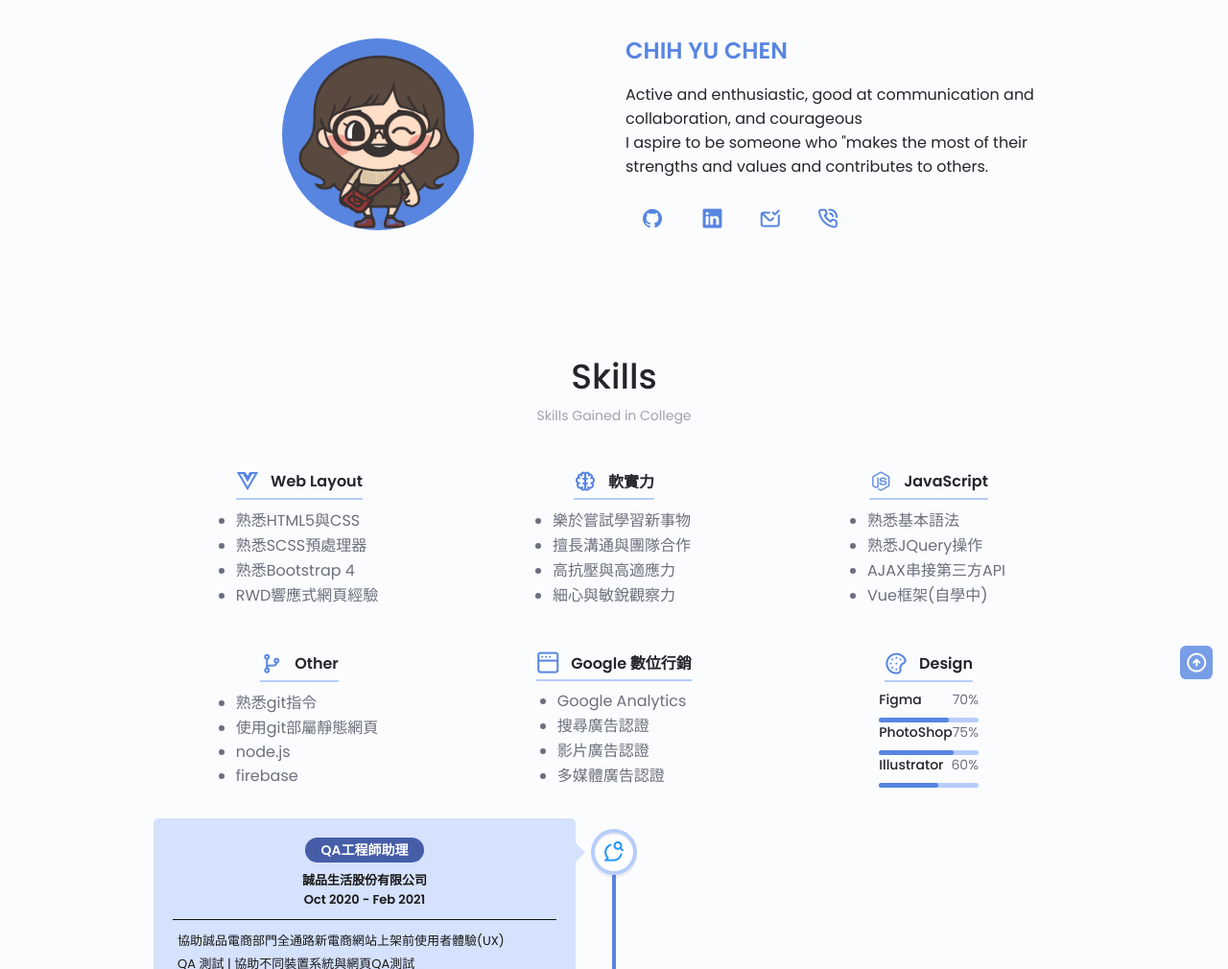
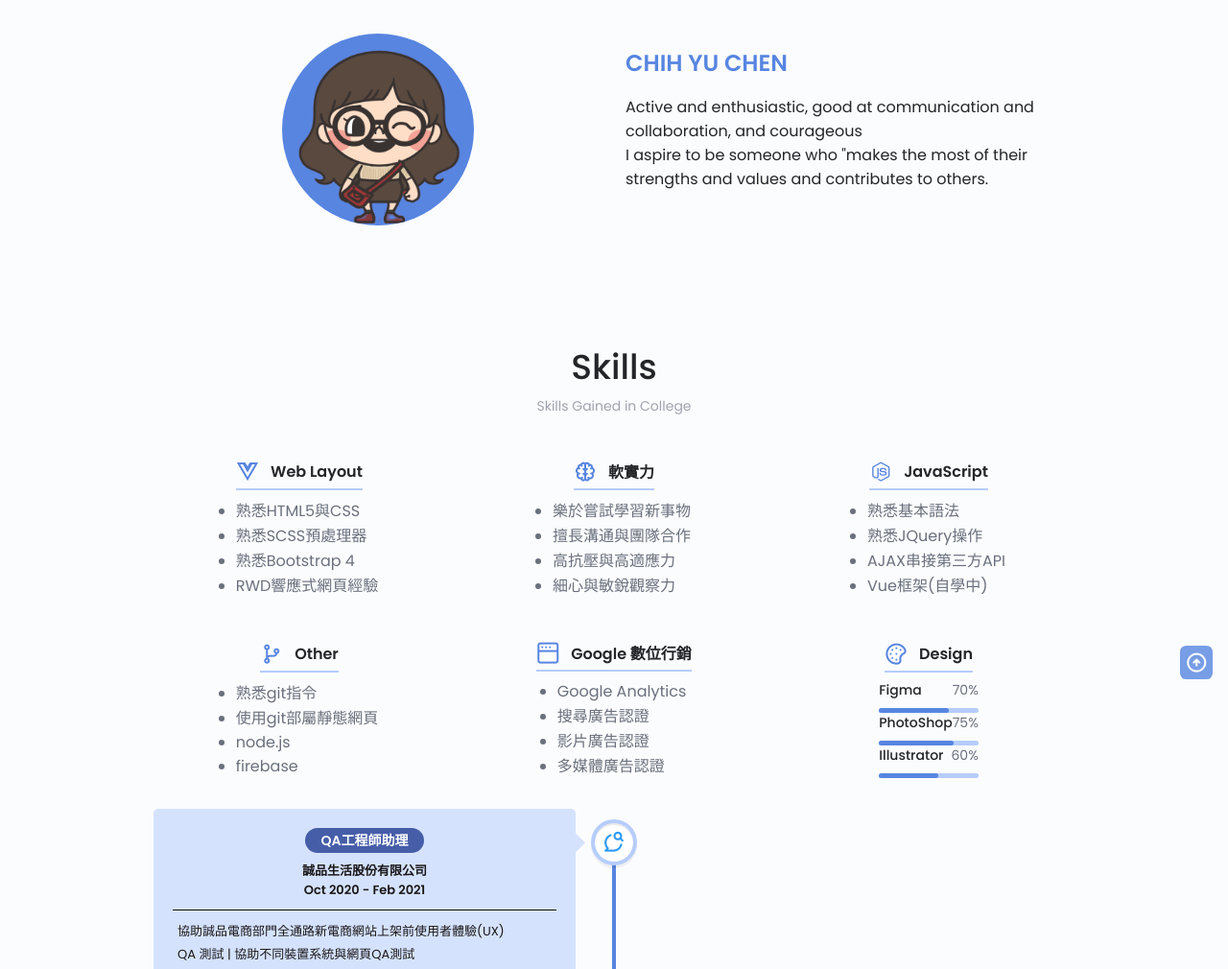
Before and after one commit to elaineCYC/myUniStory, a plain HTML site: page index.html in a window 1280 px wide. Shown: the part 812-1822 px from the top of the page at 96% size. Drawn offline with nearby package versions, Linux system fonts and the light colour scheme.

Commit message:
Update index.html

```diff
--- a/index.html
+++ b/index.html
@@ -88,23 +88,6 @@
                     <span class="about__profession"></span>
                     <p class="about__text">Active and enthusiastic, good at communication and collaboration, and courageous <br>
                          I aspire to be someone who "makes the most of their strengths and values and contributes to others.</p>
-
-                    <div class="about__social">
-                        <a href="https://github.com/elaineCYC" target="_blank" rel="noreferrer noopenner" class="about__social-icon">
-                            <i class="uil uil-github"></i> </a>
-                        <a href="" target="_blank" rel="noreferrer noopenner" class="about__social-icon">
-                            <i class="uil uil-linkedin"></i></a>
-                        <a id="emails" href="mailto:elaine.ccy0609@gmail.com" target="_blank" rel="noreferrer noopenner" class="about__social-icon">
-                            <i class="uil uil-envelope-check"></i></a>
-                        <a  href="#contact" target="_blank" rel="noreferrer noopenner" class="about__social-icon" >
-                            <i class="uil uil-phone-volume"></i>
-                        </a>
-                    </div>
-                    <!--
-                    <a href="assets/pdf/.pdf" class="button">
-                        <span><i class="uil uil-file-download-alt dn_icon"></i> Download CV</span>
-                    </a>
-                    -->
                 </div>
             </div>
         </section>
```
